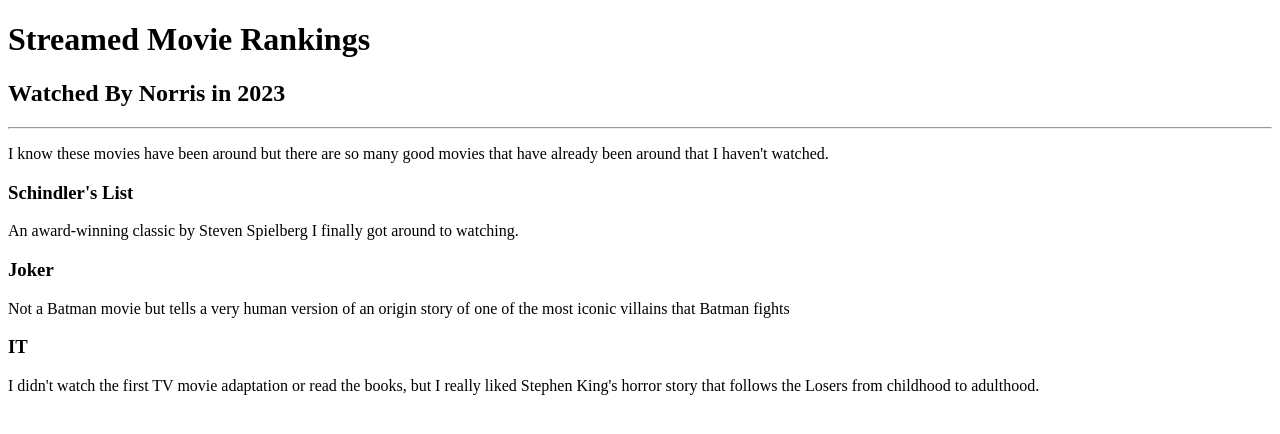
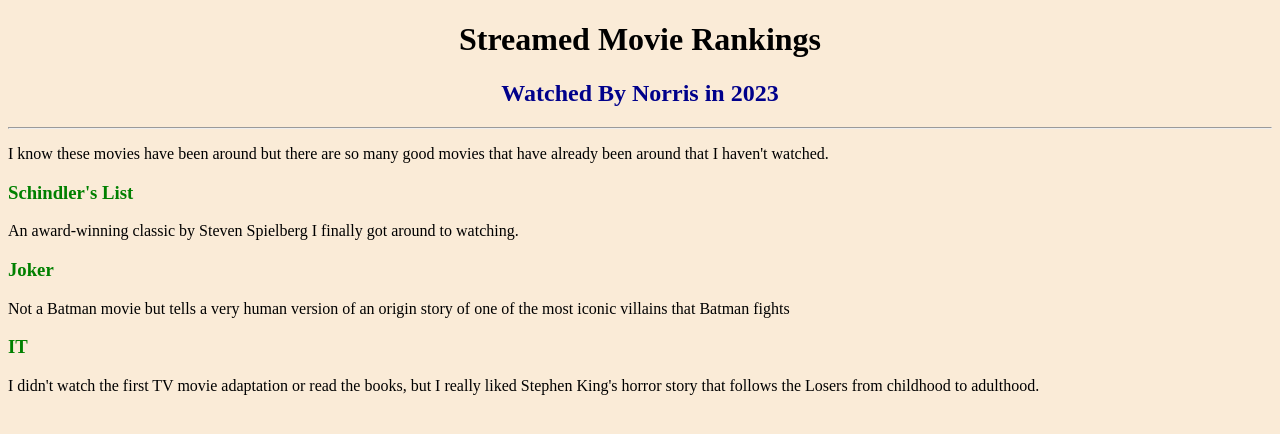
Before and after one commit to NorrisWang-web/html-portfolio, a plain HTML site: page public/movie-ranking.html in a window 1280 px wide. Drawn offline with Linux system fonts and the light colour scheme.

Commit message:
Add files via upload

```diff
--- a/public/movie-ranking.html
+++ b/public/movie-ranking.html
@@ -5,6 +5,7 @@
     <meta charset="UTF-8">
     <meta name="viewport" content="width=device-width, initial-scale=1.0">
     <title>Movie Ranking Project</title>
+    <link rel="stylesheet" href="../styles.css">
 </head>
 
 <body>
--- /dev/null
+++ b/styles.css
@@ -0,0 +1,20 @@
+body {
+    background-color: antiquewhite;
+}
+
+h1 {
+    text-align: center;
+}
+
+h2 {
+    text-align: center;
+    color: darkblue;
+}
+
+h3 {
+    color: green;
+}
+
+p {
+    font-family: 'Times New Roman', Times, serif;
+}
```
Also changed, not shown: index.html (+1 -0 lines), public/about.html (+1 -0 lines), public/birthday-invite.html (+2 -1 lines), public/contact.html (+13 -1 lines), assets/images/movie-ranking.png (added), 1 other file.
